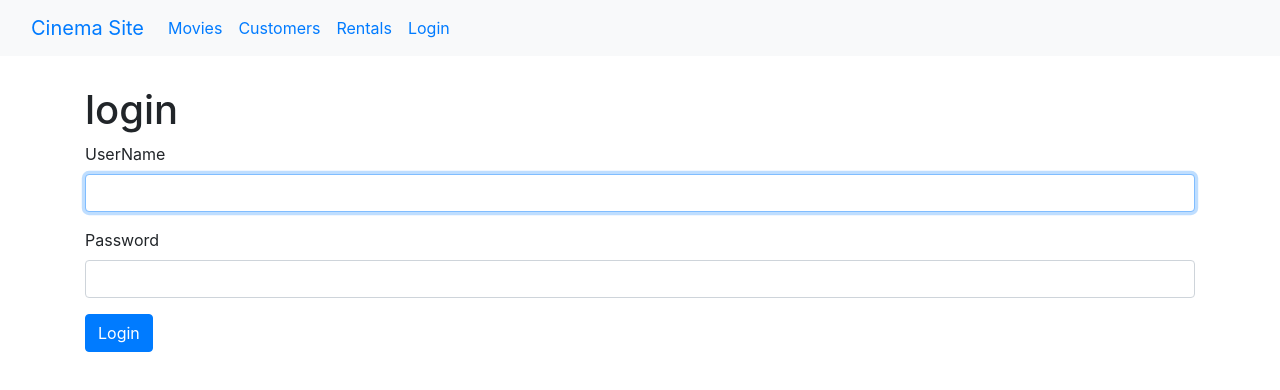
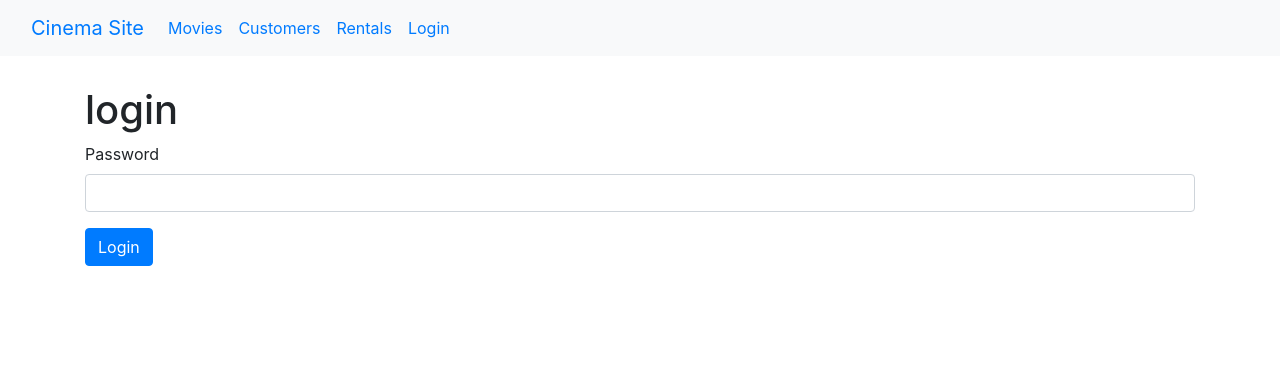
Before and after one commit to Ngeti258/Cinema-site, a React (Create React App) app: page /login in a window 1280 px wide. Shown: the top 390 px of the page. Built offline with nearby package versions, Linux system fonts and the light colour scheme.

Commit message:
Update loginForm.jsx

```diff
--- a/src/components/loginForm.jsx
+++ b/src/components/loginForm.jsx
@@ -1,4 +1,5 @@
 import React, { Component } from 'react'
+import Input from './common/input';
 
 class LoginForm extends Component {
     state={
@@ -21,17 +22,6 @@ class LoginForm extends Component {
         return <div>
             <h1>login</h1>
             <form onSubmit={this.handleSubmit}>
-                <div className="form-group">
-                <label htmlFor="username">UserName</label>
-                <input
-                onChange={this.handleChange}
-                id='username'
-                name='username'
-                value={account.username}
-                autoFocus
-                ref={this.username} id="username"
-                className="form-control" />
-                </div>
 
                 <div className="form-group">
                 <label htmlFor="password">Password</label>
```
